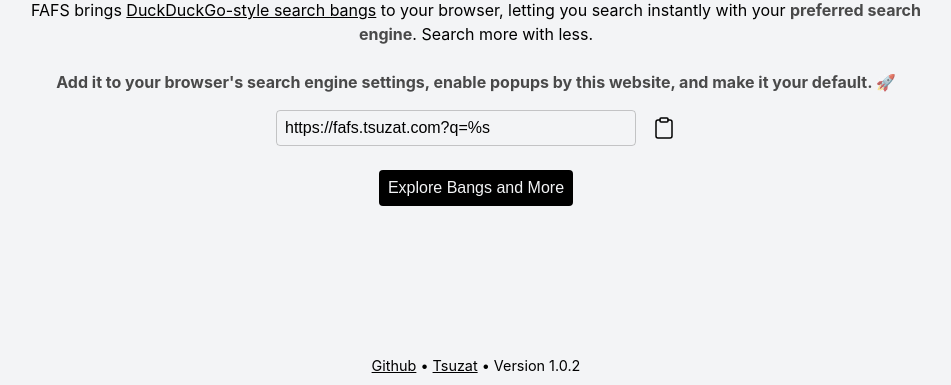
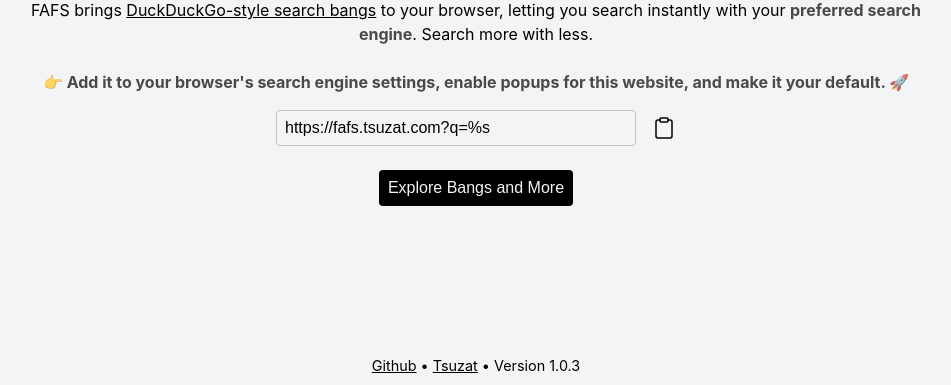
Before and after one commit to Tsuzat/fafs, a Svelte app: page / in a window 1280 px wide. Shown: the part 415-800 px from the top of the page, without its empty margins (164-1115 px from the left). Built offline with nearby package versions, Linux system fonts and the light colour scheme.

Commit message:
fix: improve instructional text in App.svelte and update version to 1.0.3

```diff
--- a/src/App.svelte
+++ b/src/App.svelte
@@ -26,8 +26,8 @@
 		</span>
 		<div class="flex-container">
 			<strong>
-				Add it to your browser's search engine settings, enable popups by this website, and make it
-				your default. 🚀
+				👉 Add it to your browser's search engine settings, enable popups for this website, and make
+				it your default. 🚀
 			</strong>
 			<span class="input-container">
 				<input type="text" readonly value="https://fafs.tsuzat.com?q=%s" />
@@ -40,6 +40,6 @@
 	<footer>
 		<a href="https://github.com/Tsuzat/fafs" target="_blank">Github</a> •
 		<a href="https://tsuzat.com" target="_blank">Tsuzat</a> •
-		<span>Version 1.0.2</span>
+		<span>Version 1.0.3</span>
 	</footer>
 </main>
```
